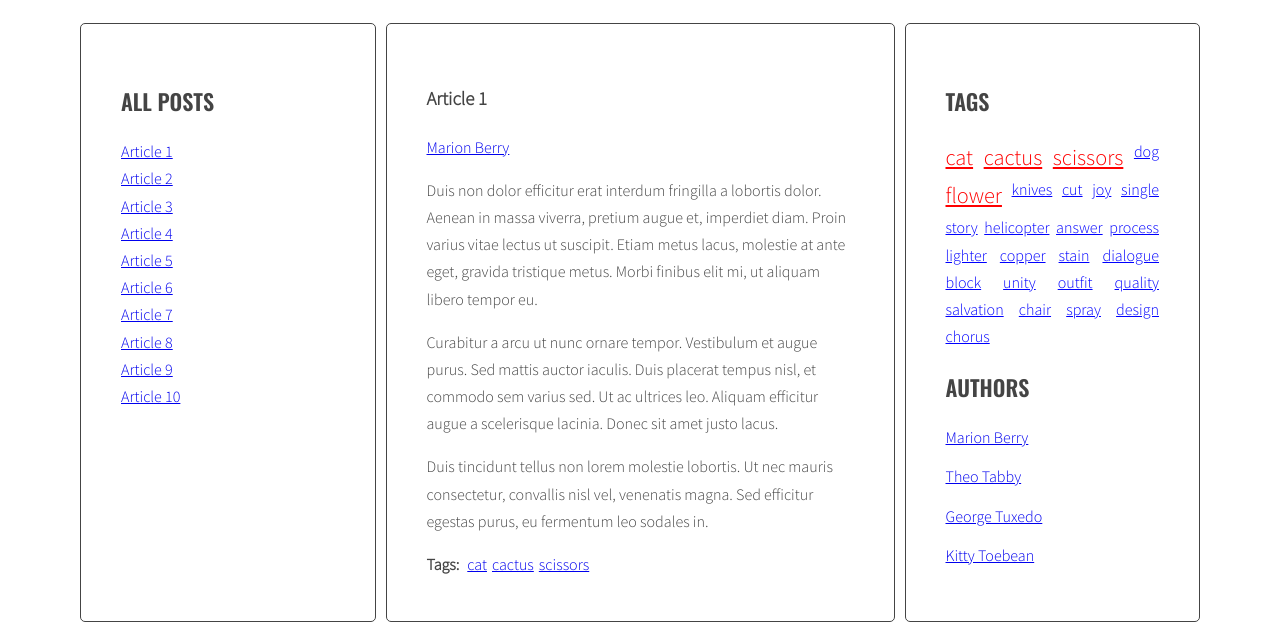
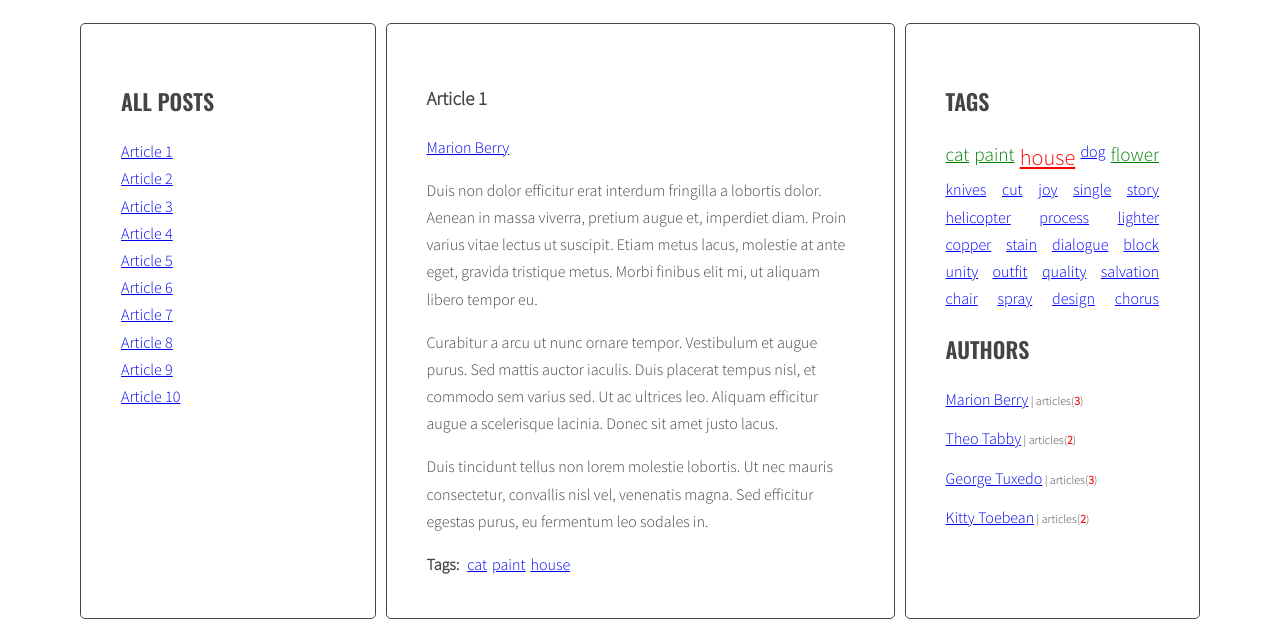
Before and after one commit to AgataSzulejko/javascript-blog, a website: page index.html in a window 1280 px wide. Shown: the part 220-850 px from the top of the page. Drawn offline with nearby package versions, Linux system fonts and the light colour scheme.

Commit message:
Add number articles for every author

```diff
--- a/index.html
+++ b/index.html
@@ -16,7 +16,7 @@
             </ul>
           </aside>
           <section class="posts">
-            <article class="post active" data-author='Marion Berry' data-tags="cat cactus scissors" id="article-1">
+            <article class="post active" data-author='Marion Berry' data-tags="cat paint house" id="article-1">
               <h3 class="post-title">Article 1</h3>
               <p class="post-author"></p>
               <div class="post-content">
@@ -48,7 +48,7 @@
                 </ul>
               </div>
             </article>
-            <article class="post" data-author="George Tuxedo" data-tags="cut joy scissors" id="article-3">
+            <article class="post" data-author="George Tuxedo" data-tags="cut joy house" id="article-3">
               <h3 class="post-title">Article 3</h3>
               <p class="post-author"></p>
               <div class="post-content">
@@ -79,7 +79,7 @@
                 </ul>
               </div>
             </article>
-            <article class="post" data-author="Marion Berry" data-tags="answer cactus process" id="article-5">
+            <article class="post" data-author="Marion Berry" data-tags="house paint process" id="article-5">
               <h3 class="post-title">Article 5</h3>
               <p class="post-author"></p>
               <div class="post-content">
--- a/js/script.js
+++ b/js/script.js
@@ -239,6 +239,7 @@ function generateAuthors() {
   let allAuthors = {};
 
   const articles = document.querySelectorAll(optArticleSelector);
+
   for (let article of articles) {
 
     const authorWrapper = article.querySelector(optArticleAuthorSelector);
@@ -247,28 +248,23 @@ function generateAuthors() {
 
     const authorLinkHTML = '<a href="#author-' + articleAuthor + '">' + articleAuthor + '</a>';
 
+
     if (!allAuthors[articleAuthor]) {
          allAuthors[articleAuthor] = 1
        }
        else {
          allAuthors[articleAuthor]++
        }
-       console.log('allAuthors: ', allAuthors);
-
-
     authorWrapper.innerHTML = authorLinkHTML;
-
   }
 
   const authorList = document.querySelector('.authors');
-  console.log('authorList: ', authorList);
 
   let allAuthorsHTML = '';
 
   for (let author in allAuthors) {
-
-    allAuthorsHTML += '<li><a href="#author-' + author + '"><span>' + author + '</a>' + '</span></li>';
-    console.log('allAuthorsHTML: ', JSON.stringify(allAuthorsHTML));
+    const countArticles = document.querySelectorAll('[data-author="' + author + '"]').length;
+    allAuthorsHTML += '<li><a href="#author-' + author + '">' + author + '</a><span> | articles(<span>' + (countArticles) + '</span>)</span></li>';
   }
     authorList.innerHTML = allAuthorsHTML;
 }
@@ -285,11 +281,13 @@ function authorClickHandler(event){
 
   const author = href.replace('#author-','');
 
-  const activeAuthorLinks = document.querySelectorAll('a.active[href^="#article-"]');
+  const activeAuthorLinks = document.querySelectorAll('a.active[href^="#author-"]');
 
+if (activeAuthorLinks) {
   for (let activeAuthor of activeAuthorLinks) {
     activeAuthor.classList.remove('active');
   }
+}
 
   const authorLinks = document.querySelectorAll('a[href="' + href + '"]');
 
@@ -313,8 +311,6 @@ function addClickListenersToAuthors() {
    addClickListenersToAuthors();
 
 
-// Part 7.3 Tag cloud
-
 
 
 
--- a/sass/style.scss
+++ b/sass/style.scss
@@ -116,6 +116,15 @@ ul.tags {
     column-gap:5px;
 }
 
+ul.authors span{
+font-size:12px;
+}
+
+ul.authors span span{
+font-weight:bold;
+color:red;
+}
+
 .tag-size-1 {
   font-size: 100%;
   color:blue;
```
Also changed, not shown: css/style.css, 1 other file.
